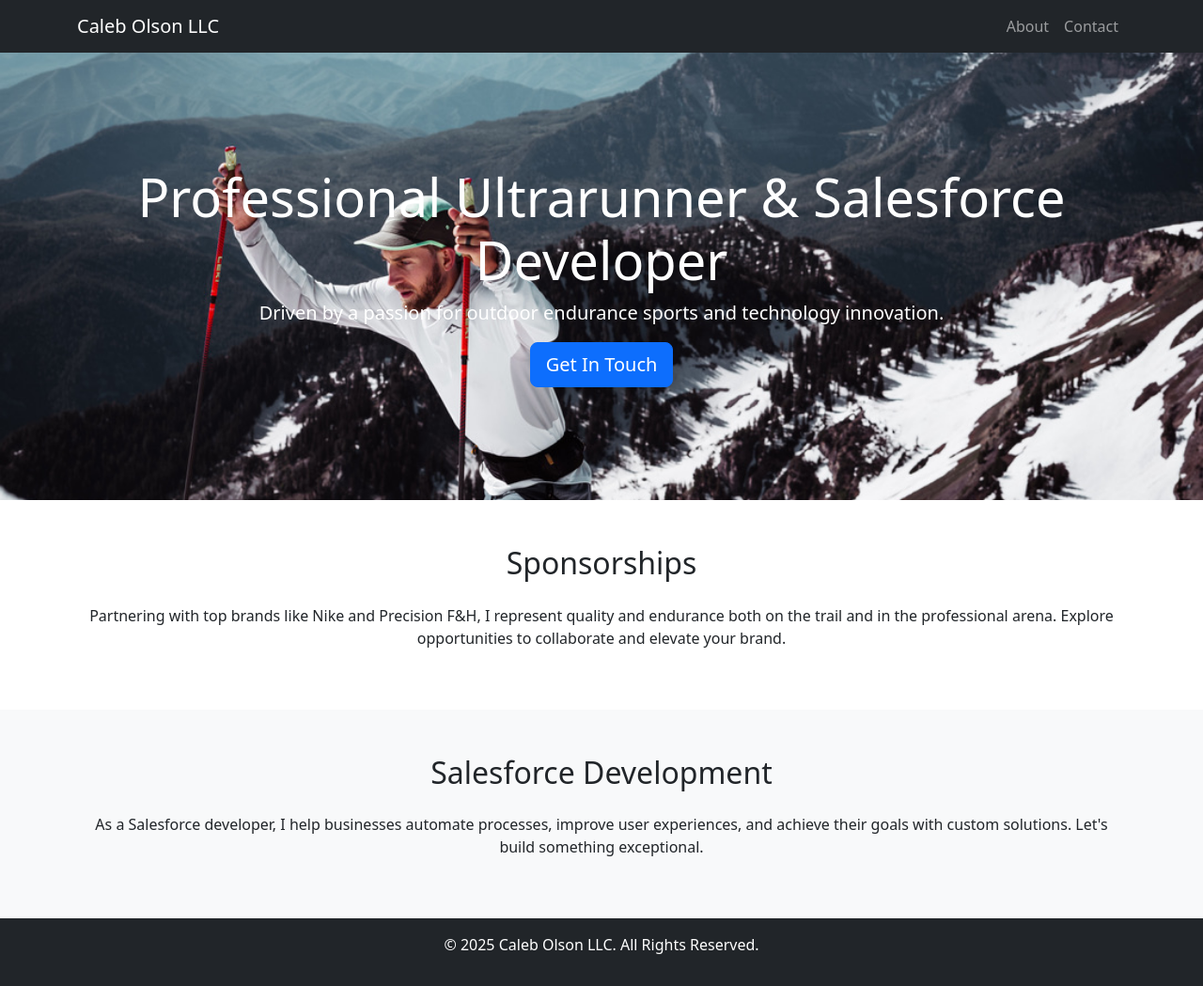
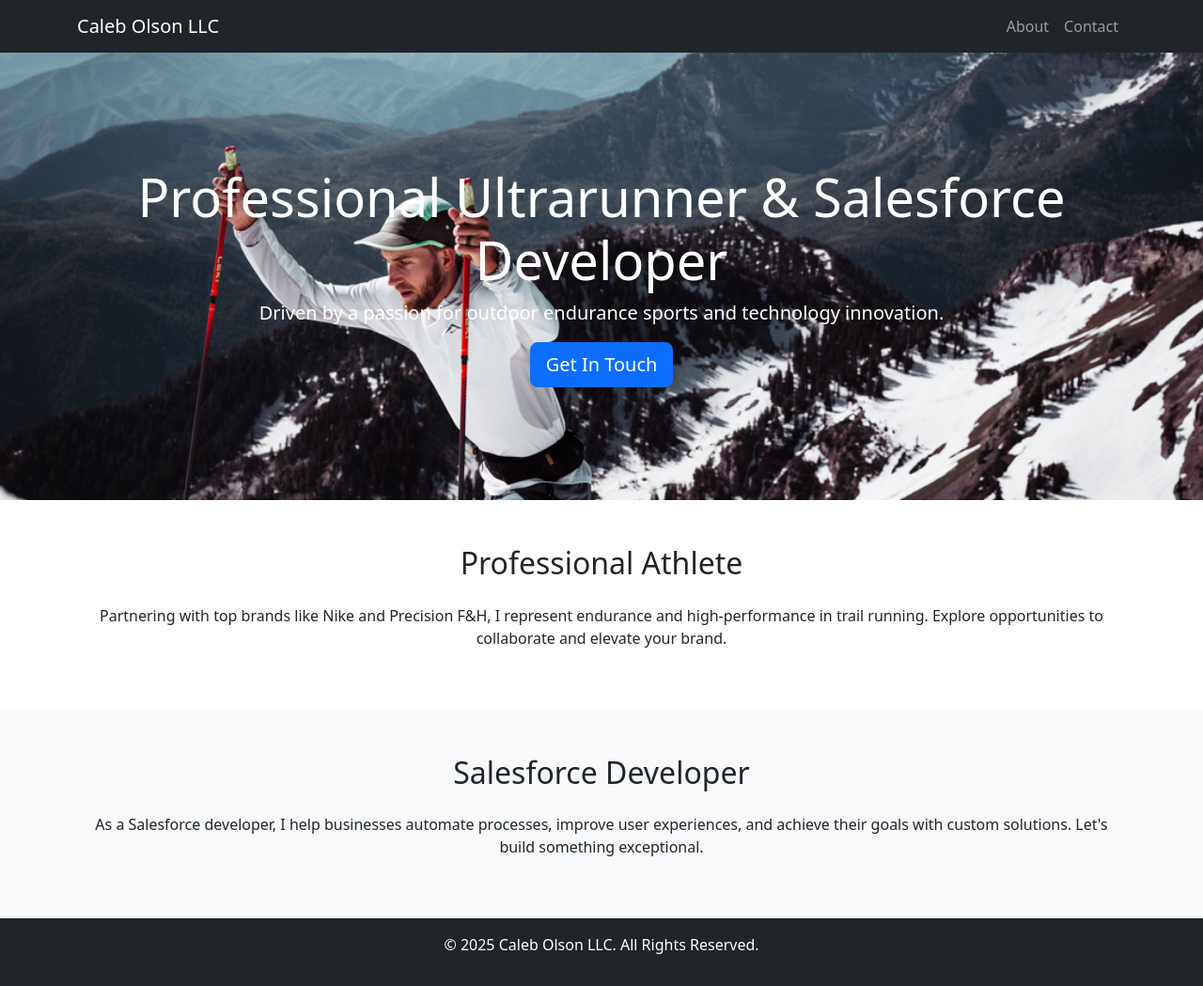
Before and after one commit to calebo95/calebolsonllc, a plain HTML site: page index.html in a window 1280 px wide. Shown: the whole page at 94% size. Drawn offline with nearby package versions, Linux system fonts and the light colour scheme.

Commit message:
update pages

```diff
--- a/index.html
+++ b/index.html
@@ -48,15 +48,15 @@
   <!-- Sponsorships Section -->
   <section class="py-5">
     <div class="container">
-      <h2 class="mb-4 text-center">Sponsorships</h2>
-      <p class="text-center">Partnering with top brands like Nike and Precision F&H, I represent quality and endurance both on the trail and in the professional arena. Explore opportunities to collaborate and elevate your brand.</p>
+      <h2 class="mb-4 text-center">Professional Athlete</h2>
+      <p class="text-center">Partnering with top brands like Nike and Precision F&H, I represent endurance and high-performance in trail running. Explore opportunities to collaborate and elevate your brand.</p>
     </div>
   </section>
 
   <!-- Salesforce Development Section -->
   <section class="py-5 bg-light">
     <div class="container">
-      <h2 class="mb-4 text-center">Salesforce Development</h2>
+      <h2 class="mb-4 text-center">Salesforce Developer</h2>
       <p class="text-center">As a Salesforce developer, I help businesses automate processes, improve user experiences, and achieve their goals with custom solutions. Let's build something exceptional.</p>
     </div>
 </section>
```
Also changed, not shown: 1 other file.
